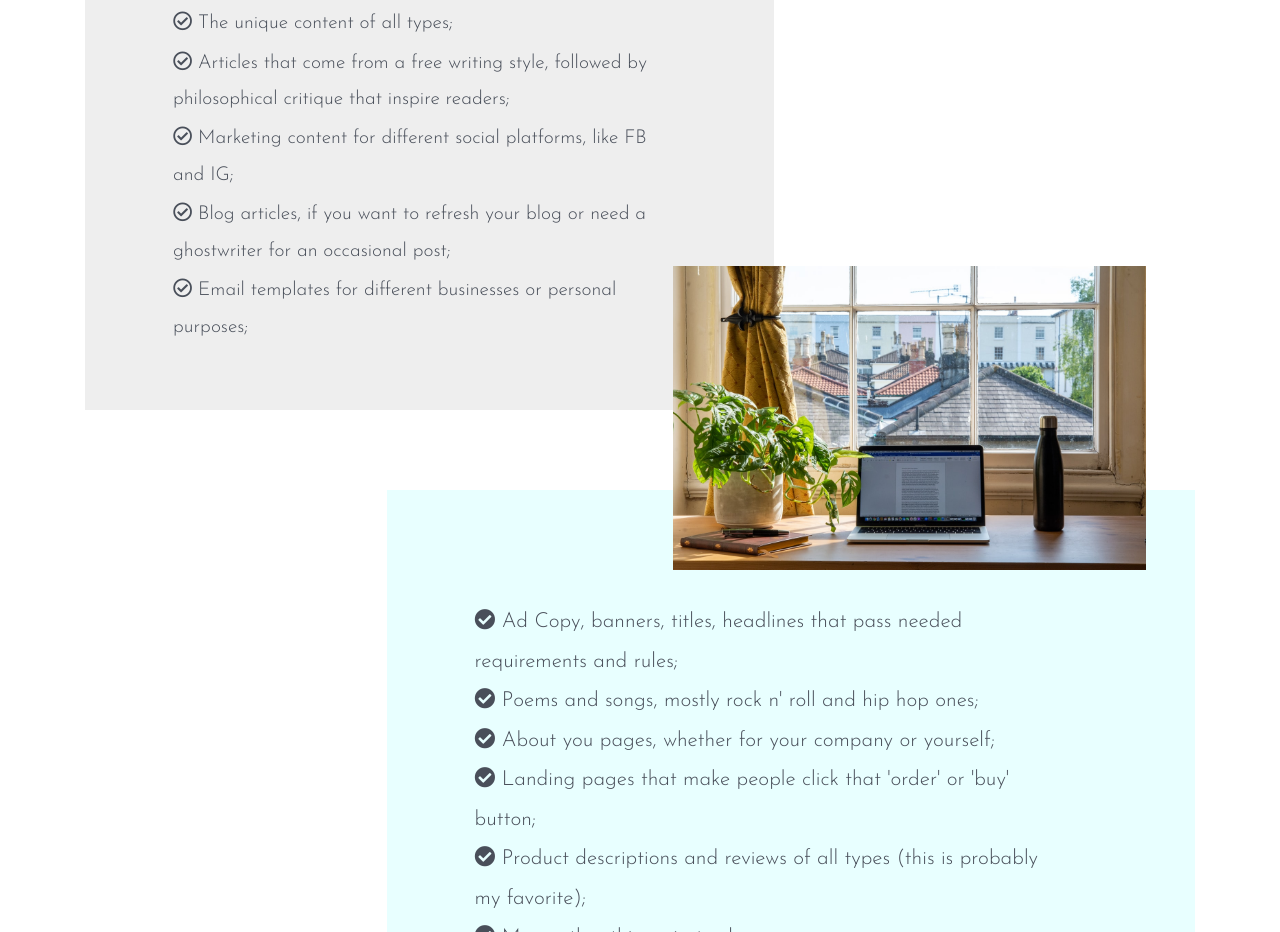
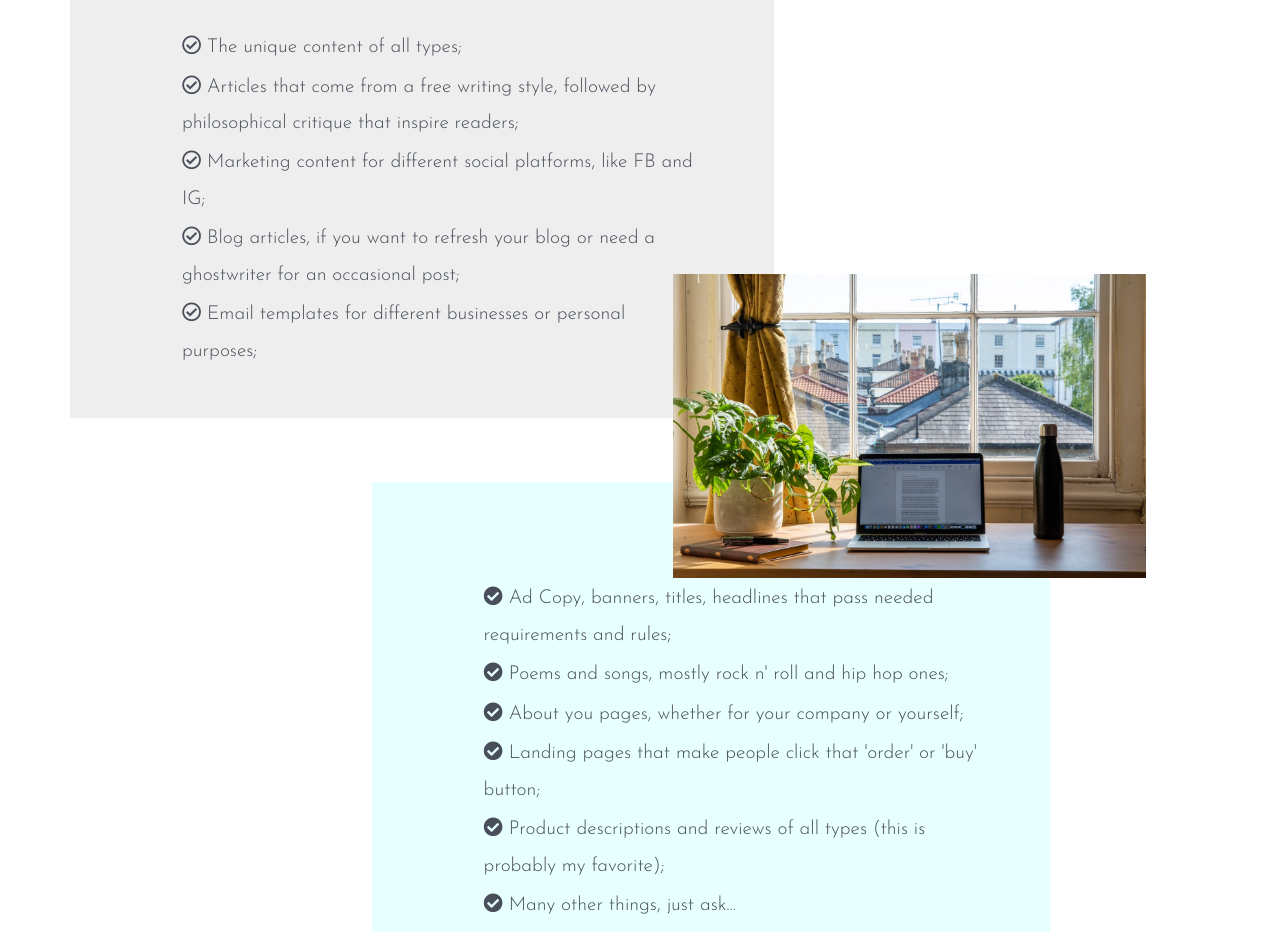
Before and after one commit to Daidelos/Copywriter-Portfolio, a website: page index.html in a window 1280 px wide. Shown: the part 1868-2800 px from the top of the page. Drawn offline with nearby package versions, Linux system fonts and the light colour scheme.

Commit message:
done (more or less)
Added form, optimized mobile experience. Microsoft explorer doesn't work though, will fix later.

```diff
--- a/index.html
+++ b/index.html
@@ -7,11 +7,12 @@
   <link href="https://fonts.googleapis.com/css2?family=Josefin+Sans:wght@200;300;400;500;600;700&display=swap"
     rel="stylesheet" />
 
-  <link rel="stylesheet" href="css/main.min.css" />
+  <link rel="stylesheet" href="css/main.css" />
   <link rel="stylesheet" href="https://use.fontawesome.com/releases/v5.15.1/css/all.css"
     integrity="sha384-vp86vTRFVJgpjF9jiIGPEEqYqlDwgyBgEF109VFjmqGmIY/Y4HV4d3Gp2irVfcrp" crossorigin="anonymous" />
 
-  <title>Document</title>
+  <title>Dragana Drobnjak</title>
+  <link rel="shortcut icon" href="img/favicon.ico" type="image/x-icon">
 </head>
 
 <body data-spy="scroll" data-target="#main-nav" id="home" data-offset="50">
@@ -48,7 +49,7 @@
                 <a class="nav-link" href="#aboutMe">About me</a>
               </li>
               <li class="nav-item">
-                <a class="nav-link" href="#portfolio">Portfolio</a>
+                <a class="nav-link" href="#portfolio">My Projects</a>
               </li>
             </ul>
           </div>
@@ -92,7 +93,7 @@
     <div class="container">
 
       <h3 class="text-secondary text-center text-uppercase p-5 mt-4 card-title-main" id="services">
-        More than three years of experience in:
+        More than 3 years of experience in:
       </h3>
       <div class="container">
         <div class="row card-container ">
@@ -149,10 +150,10 @@
     <section class="container">
       <div class="row section-experience">
         <div class="what-i-do">
-          <h3 class="services-title text-secondary pt-5 pb-2 px-5">
+          <h3 class="services-title text-secondary mx-5">
             What I can do for you:
           </h3>
-          <ul class="mx-5">
+          <ul>
             <li class="work">
               <i class="far fa-check-circle pt-2"></i> The unique content of
               all types;
@@ -180,7 +181,7 @@
         </div>
         <img src="img/home-office.jpg" class="experience" />
         <div class="what-i-do-2 lead">
-          <ul class="m-5">
+          <ul>
             <li class="work">
               <i class="fas fa-check-circle pt-2"></i>
               Ad Copy, banners, titles, headlines that pass needed
@@ -218,7 +219,7 @@
     <section class="testimonials">
       <div class="container ">
         <div class="carousel-container">
-          <div id="carouselExampleControls" class="carousel slide" data-ride="carousel" data-interval="12000">
+          <div id="carouselExampleControls" class="carousel slide" data-ride="carousel" data-interval="10000">
             <div class="carousel-inner">
               <div class="carousel-item active">
                 <div class="carousel-item__testimonial">
@@ -227,7 +228,7 @@
                       class="fas fa-star"></span><span class="fas fa-star"></span><span class="fas fa-star"></span>
                     <span class="date"><strong>5.00</strong> Apr 21, 2018 - Apr 24, 2018</span>
                   </div>
-                  <div class="quote text-center p-5">
+                  <div class="quote text-center">
                     <p class="h5">
                       “Great editor with fabulous humor in writing!”
                     </p>
@@ -246,11 +247,12 @@
                       class="fas fa-star"></span><span class="fas fa-star"></span><span class="fas fa-star"></span>
                     <span class="date"><strong>5.00</strong> Aug 5, 2017 - Feb 18, 2019</span>
                   </div>
-                  <div class="quote text-center p-3">
-                    <p class="h5 quote-2">
-                      “I have had the pleasure of supervising Dragana for the
-                      past 17 months while she worked in various areas as a
-                      writer for the website. Dragana has performed superbly in
+                  <div class="quote quote-2 text-center">
+                    <p class="h5">
+                      <span class="carousel-sm-hide">“I have had the pleasure of supervising Dragana for the past 17
+                        months while she worked in various areas as a writer for the website.</span> <span
+                        class="carousel-sm-show">"</span>Dragana has
+                      performed superbly in
                       every article she took on and has far exceeded
                       expectations for productivity.”
                     </p>
@@ -269,7 +271,7 @@
                       class="fas fa-star"></span><span class="fas fa-star"></span><span class="fas fa-star"></span>
                     <span class="date"><strong>5.00</strong> Mar 26, 2020 - Jun 25, 2020</span>
                   </div>
-                  <div class="quote text-center p-5">
+                  <div class="quote text-center">
                     <p class="h5">
                       “Very responsive, attentive, and easy to work with.”
                     </p>
@@ -348,8 +350,8 @@
     <!-- Portfolio  -->
 
     <section class="portfolio container" id="portfolio">
-      <h3 class="text-secondary text-center p-5 mt-4 text-secondary text-uppercase">
-        As featured in
+      <h3 class="portfolio-headline text-secondary text-center mt-4 text-uppercase">
+        Some of my projects:
       </h3>
 
       <!-- Luvellic  -->
@@ -433,12 +435,13 @@
           </div>
 
 
+
+
       </section>
 
       <!-- salt & sun  -->
 
-      <section class="container">
-        <div class="salt-sun mt-5">
+      <div class="salt-sun mt-5 container">
 
         <div class="salt-sun-text">
 
@@ -452,8 +455,8 @@
             are used. I also participated in creating content for their main page - the main goal here was to make the
             reader stay on the page and start browsing the items.
           </p>
-            <a href="#" class="btn btn-portfolio btn-primary btn-lg rounded-0 text-white text-uppercase p-3"
-              role="button" data-toggle="modal" data-target="#saltSun">View my copy
+          <a href="#" class="btn btn-portfolio btn-primary btn-lg rounded-0 text-white text-uppercase p-3" role="button"
+            data-toggle="modal" data-target="#saltSun">View my copy
           </a>
           <img src="img/jernej-graj-L-ROTbBDgTc-unsplash.jpg" alt="" class="salt-sun-img img-fluid" />
 
@@ -525,16 +528,15 @@
             </div>
           </div>
           <a href="https://saltandsun.ch/"
-              class="btn btn-portfolio btn-outline-primary btn-lg rounded-0 text-primary text-uppercase p-3"
-              role="button" target="_blank">Visit Salt & Sun &#8594;
+            class="btn btn-portfolio btn-outline-primary btn-lg rounded-0 text-primary text-uppercase p-3" role="button"
+            target="_blank">Visit Salt & Sun &#8594;
           </a>
 
         </div>
-      </section>
 
         <!-- Lavolio  -->
 
-      <div class="lavolio">
+        <div class="lavolio ">
 
           <div class="lavolio-text my-5">
 
@@ -548,8 +550,8 @@
               Mother&#39;s Day and Easter, through weddings and anniversaries, to gifting occasions of different sorts -
               I&#39;ve highlighted Lavolio sweets through interesting and advising stories.
             </p>
-          <a href="#" class="btn btn-portfolio btn-primary btn-lg rounded-0 text-white text-uppercase p-3" role="button"
-            data-toggle="modal" data-target="#exampleModalCenter">View my copy
+            <a href="#" class="btn btn-portfolio btn-primary btn-lg rounded-0 text-white text-uppercase p-3"
+              role="button" data-toggle="modal" data-target="#exampleModalCenter">View my copy
             </a>
 
             <!-- Modal Lavolio-->
@@ -568,30 +570,39 @@
                     <p class="h5">Luxurious and sophisticated anniversary gifts for her and for him </p>
 
                     <p class="lead">Anniversaries always need to be celebrated in special ways. Let's think for a few
-                    moments why people even celebrate such days. Can anniversary be like any other, ordinary day? No, it
-                    cannot. It is psychologically proven that people who celebrate their anniversaries have happier and
+                      moments why people even celebrate such days. Can anniversary be like any other, ordinary day? No,
+                      it
+                      cannot. It is psychologically proven that people who celebrate their anniversaries have happier
+                      and
                       longer-lasting relationships.</p>
 
-                  <p class="lead">What do you do on that day? You remind your partner and yourself how happy you are to
-                    be together. You laugh about all those amazing moments you have spent together, you talk about your
-                    past, your future... If you are thinking about making an anniversary even more special and surprise
+                    <p class="lead">What do you do on that day? You remind your partner and yourself how happy you are
+                      to
+                      be together. You laugh about all those amazing moments you have spent together, you talk about
+                      your
+                      past, your future... If you are thinking about making an anniversary even more special and
+                      surprise
                       your partner, know that you are in a perfect place to achieve that easily!</p>
 
                     <p class="h5">A perfect choice to make your anniversary sweet - Italian sweets and chocolates</p>
 
-                  <p class="lead">Countless couples all around the globe have already made their partners happy with my
+                    <p class="lead">Countless couples all around the globe have already made their partners happy with
+                      my
                       unique and handmade chocolate confectionery. The best would be to start with thinking about Gift
                       Wrapped Soft Nougat which comes in a pack of 3 or Miniature Five Gift Wrapped flavors. Prosecco
-                    Willow Hamper is also an amazing choice if you want to create a special night you two will remember
+                      Willow Hamper is also an amazing choice if you want to create a special night you two will
+                      remember
                       for your whole lives.</p>
 
                     <p class="h5">Chocolate gift box for him and Italian Bomboniere for her</p>
 
                     <p class="lead">My chocolate confectionery collections offer you a wide range of flavours which can
-                    satisfy everyone's preferences. If you want to surprise him, the best would be to think of flavours
+                      satisfy everyone's preferences. If you want to surprise him, the best would be to think of
+                      flavours
                       he likes. I can suggest you try with chocolate eggs like William Morris Nutty Forest, Arabian
                       Nights, Fruit Garden, Coconut Folies or Decadent Spiced. Nutty Mini Eggs and Fondant Lovelies also
-                    come in amazing shapes and even better tastes. For her, Italian Bomboniere will be just perfect. You
+                      come in amazing shapes and even better tastes. For her, Italian Bomboniere will be just perfect.
+                      You
                       can get her a chocolate gift box like Almond Soft Nougat, Hazelnut and Cocoa Soft Nougat or even
                       Pistachio Soft Nougat. Which of these Italian sweets and chocolates suits your partner the best?
                     </p>
@@ -599,12 +610,15 @@
                     <p class="h5">Why is Lavolio luxury confectionery so adored all around the globe?</p>
 
                     <p class="lead">Before I have realized how making unique and hand-made Italian sweets and chocolates
-                    is my life call, I have heard numerous people talking about how Venchi is the best brand of Italian
+                      is my life call, I have heard numerous people talking about how Venchi is the best brand of
+                      Italian
                       chocolate confectionery. I may agree that Venchi is amazing, yet, I have also realized how all
-                    confectionery brands are actually missing something. Although their products are luxurious and very
+                      confectionery brands are actually missing something. Although their products are luxurious and
+                      very
                       tasty, I wanted to make something different and even more special. </p>
 
-                  <p class="lead">People always connect chocolates with gifts, and that is exactly why I have focused on
+                    <p class="lead">People always connect chocolates with gifts, and that is exactly why I have focused
+                      on
                       handmade products from artisan chocolate. Later on, countless people claimed how I am now the best
                       brand of Italian sweets and chocolates. All my chocololate confectionery is award-winning. </p>
 
@@ -620,8 +634,8 @@
               </div>
             </div>
             <a href="https://lavolio.com/"
-            class="btn btn-portfolio btn-outline-primary btn-lg rounded-0 text-primary text-uppercase p-3" role="button"
-            target="_blank">Visit Lavolio &#8594;
+              class="btn btn-portfolio btn-outline-primary btn-lg rounded-0 text-primary text-uppercase p-3"
+              role="button" target="_blank">Visit Lavolio &#8594;
             </a>
             <img src="IMG/jasmine-waheed-iyBOx5YvFbs-unsplash.jpg" alt="" class="lavolio-img img-fluid" />
           </div>
@@ -645,9 +659,9 @@
 
       <h4 class="text-white p-4">Contact me:</h4>
 
-      <!-- Form
+      <!-- Form  -->
       <div class="form-container">
-        <form name="contact" method="POST" data-netlify="true">
+        <form name="contact" method="POST" data-netlify="true" data-netlify-recaptcha="true">
           <p>
             <label class="text-white">Your Name: <input type="text" name="name" class="form-control" /></label>
           </p>
@@ -661,8 +675,9 @@
           <p>
             <button type="submit" class="btn btn-primary form-control font-weight-bold text-white">Send</button>
           </p>
+          <div data-netlify-recaptcha="true"></div>
         </form>
-      </div> -->
+      </div>
 
       <div class=" row footer-contact d-flex justify-content-center align-items-center">
 
--- a/sass/components/_carousel.scss
+++ b/sass/components/_carousel.scss
@@ -12,7 +12,7 @@
     width: 35rem;
   }
   @include respond(sm) {
-    width: 25rem;
+    width: 100%;
   }
 }
 .testimonials {
@@ -56,7 +56,7 @@
 
   @include respond(lg) {
     width: auto;
-    height: 100%;
+    max-height: 100%;
   }
 
   &__testimonial {
@@ -77,20 +77,46 @@
   display: flex;
   justify-content: center;
   align-items: center;
+  padding: 3rem;
 
   p {
     font-size: 1.4rem;
+
     @include respond(lg) {
       font-weight: 300;
       font-size: 1.1rem;
       padding: 0 1rem 1rem 1rem;
     }
+
+    @include respond(md) {
+      padding: 0;
+    }
   }
 }
 
 .quote-2 {
-  padding-left: 6rem;
-  padding-right: 6rem;
+  padding: 1.2rem;
+
+  @include respond(lg) {
+    padding: 0.7rem;
+  }
+
+  @include respond(md) {
+    padding: 0.4rem;
+  }
+
+  p {
+    padding-left: 6rem;
+    padding-right: 6rem;
+
+    @include respond(md) {
+      padding: 1.5rem 4rem;
+    }
+
+    @include respond(sm) {
+      padding: 0.5rem 4rem;
+    }
+  }
 }
 
 .upwork {
@@ -133,3 +159,16 @@
 .upwork-reviews {
   transform: scale(1.5);
 }
+
+.carousel-sm-hide {
+  @include respond(md) {
+    display: none;
+  }
+}
+
+.carousel-sm-show {
+  display: none;
+  @include respond(md) {
+    display: inline;
+  }
+}
--- a/sass/layout/_main-skills.scss
+++ b/sass/layout/_main-skills.scss
@@ -21,6 +21,10 @@
     background-image: linear-gradient(to right, #3dbfd5, #216370);
     -webkit-background-clip: text;
     color: transparent;
+
+    @include respond(sm) {
+      font-size: 3.8rem;
+    }
   }
 
   @include respond(xlg) {
@@ -37,11 +41,19 @@
     width: 100%;
     margin: 0 auto;
   }
+  @include respond(sm) {
+    min-width: 90%;
+    margin: 0 auto;
+  }
 }
 
 .card-text {
   @include respond(md) {
     font-size: 1.1rem;
+  }
+
+  @include respond(sm) {
+    padding: 2rem;
   }
 }
 
@@ -72,8 +84,11 @@
 }
 
 .services-title {
+  padding: 1rem 0;
   @include respond(lg) {
     font-size: 1.5rem;
+    padding: 1.5rem 0;
+    margin-top: 2rem;
   }
 }
 .what-i-do {
@@ -81,19 +96,30 @@
   grid-column: 1 / 6;
   background-color: #eeeeee;
   color: #494f5a;
-  margin-left: 15px;
   font-size: 1.2rem;
   font-weight: 400;
-
   line-height: 1.9;
   margin-right: 10rem;
-  padding: 0 4rem 3rem 0;
+  padding: 3rem 1.5rem;
+
+  ul {
+    margin: 0 3rem;
+
+    @include respond(lg) {
+      margin: 0 1rem 2rem 1rem;
+    }
+  }
 
   @include respond(lg) {
     margin-left: 0;
     margin-right: 0;
-    padding: 0;
-    font-size: 1rem;
+    padding: 1.5rem;
+    font-size: 1.1rem;
+    line-height: 1.7;
+  }
+
+  @include respond(md) {
+    padding: 0.5rem;
   }
 }
 
@@ -113,23 +139,33 @@
 
 .what-i-do-2 {
   background-color: #e8ffff;
-  margin-left: 15px;
-  font-size: 1.3rem;
-  font-weight: 400;
-  padding-right: 10%;
   color: #494f5a;
-  line-height: 1.9;
   grid-row: 4 / 7;
   grid-column: 3 / 7;
-  margin-top: 4rem;
-  padding-top: 4rem;
-  margin-right: 15px;
+  font-size: 1.2rem;
+  font-weight: 400;
+  line-height: 1.9;
+  margin-right: 10rem;
+  margin-top: 3rem;
+  padding: 3rem 1.5rem;
+
+  ul {
+    margin: 3rem 3rem 0 3rem;
+
+    @include respond(lg) {
+      margin: 2rem 1rem 2rem 1rem;
+    }
+  }
 
   @include respond(lg) {
     margin: 0;
-    padding: 0;
-    font-size: 1rem;
-    width: 100%;
+    padding: 1.5rem;
+    font-size: 1.1rem;
+    line-height: 1.7;
+  }
+
+  @include respond(md) {
+    padding: 0.5rem;
   }
 }
 
--- a/sass/layout/_portfolio.scss
+++ b/sass/layout/_portfolio.scss
@@ -1,3 +1,12 @@
+.portfolio-headline {
+  padding: 3rem;
+
+  @include respond(md) {
+    font-size: 1.5rem;
+    padding: 2rem;
+  }
+}
+
 .lavolio,
 .luvellic {
   display: flex;
@@ -11,7 +20,6 @@
 
 .lavolio-text,
 .luvellic-text {
-  width: 50rem;
   height: auto;
   background-color: #e8ffff;
   position: relative;
@@ -20,12 +28,16 @@
 
   h1 {
     @include respond(md) {
-      font-size: 2rem;
+      font-size: 1.7rem;
     }
   }
 
   p {
     margin: 3rem 0;
+    @include respond(lg) {
+      color: #222831;
+      font-weight: 300;
+    }
     @include respond(md) {
       font-size: 1.1rem;
       margin: 1.5rem 0;
@@ -33,8 +45,32 @@
   }
 
   @include respond(lg) {
-    padding: 2rem;
+    padding: 3rem;
     width: 100%;
+  }
+}
+
+.luvellic-text {
+  @include respond(lg) {
+    background-image: linear-gradient(
+        to bottom,
+        rgba(240, 254, 255, 0.9),
+        rgba(240, 251, 255, 0.9)
+      ),
+      url(/img/drew-graham-cTKGZJTMJQU-unsplash.jpg);
+    background-size: cover;
+  }
+}
+
+.lavolio-text {
+  @include respond(lg) {
+    background-image: linear-gradient(
+        to bottom,
+        rgba(240, 254, 255, 0.9),
+        rgba(240, 251, 255, 0.9)
+      ),
+      url(/img/jasmine-waheed-iyBOx5YvFbs-unsplash.jpg);
+    background-size: cover;
   }
 }
 
@@ -55,6 +91,10 @@
   width: 45%;
   font-size: 1rem;
 
+  @include respond(lg) {
+    font-weight: 700;
+  }
+
   @include respond(md) {
     font-size: 0.9rem;
     width: 100%;
@@ -72,7 +112,7 @@
 
   h1 {
     @include respond(md) {
-      font-size: 2rem;
+      font-size: 1.7rem;
     }
   }
 
@@ -85,8 +125,15 @@
   }
 
   @include respond(lg) {
-    padding: 2rem;
+    padding: 3rem;
     width: 100%;
+    background-image: linear-gradient(
+        to bottom,
+        rgba(238, 238, 238, 0.9),
+        rgba(238, 238, 238, 0.9)
+      ),
+      url(/img/jernej-graj-L-ROTbBDgTc-unsplash.jpg);
+    background-size: cover;
   }
 }
 .salt-sun-img {
```
Also changed, not shown: css/main.css, img/favicon.ico (added), img/favicon.png (added). Lines whose indentation alone changed are shown as unchanged.
